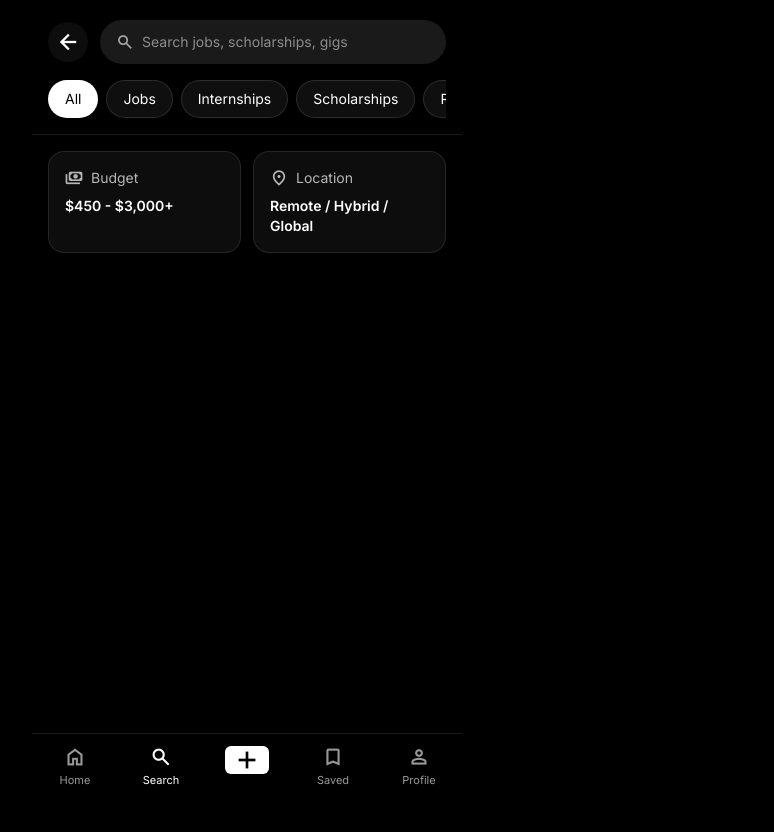
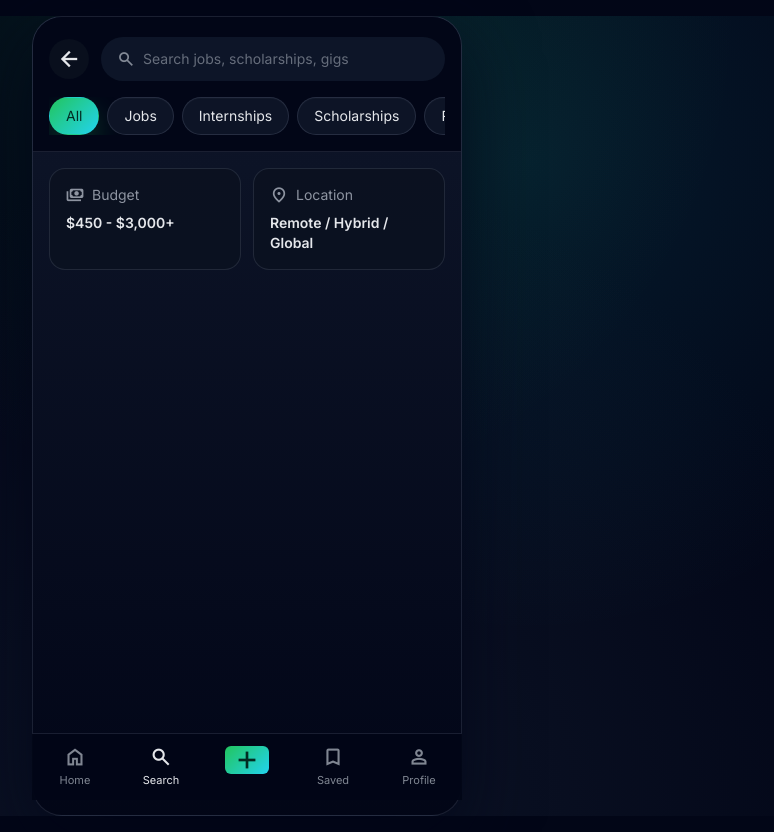
Before and after one commit to juliuskalume/Oval, a plain HTML site: page search.html in a window 1280 px wide. Shown: the whole page, without its empty margins (393-1167 px from the left). Before the commit the page ends 800 px from the top, so only its background shows below. Drawn offline with nearby package versions, Linux system fonts and the light colour scheme.

Commit message:
Apply Sentirax-inspired theme

```diff
--- a/search.html
+++ b/search.html
@@ -16,6 +16,7 @@
     .hide-scrollbar { -ms-overflow-style: none; scrollbar-width: none; }
     .material-symbols-outlined { font-variation-settings: 'FILL' 0, 'wght' 500, 'GRAD' 0, 'opsz' 24; }
   </style>
+  <link rel="stylesheet" href="styles/theme.css" />
 </head>
 <body data-page="search" class="bg-black min-h-screen text-white">
   <div class="phone bg-black">
--- /dev/null
+++ b/styles/theme.css
@@ -0,0 +1,190 @@
+:root {
+  --accent: #22c55e;
+  --accent-2: #22d3ee;
+  --bg: #020617;
+  --surface: #0b1220;
+  --surface-soft: rgba(11, 18, 32, 0.88);
+  --surface-alt: rgba(15, 23, 42, 0.9);
+  --border-subtle: rgba(148, 163, 184, 0.16);
+  --text-main: #e5e7eb;
+  --text-muted: #9ca3af;
+  --shadow-soft: rgba(2, 6, 23, 0.7);
+}
+
+html {
+  background: var(--bg);
+  color-scheme: dark;
+}
+
+body {
+  background:
+    radial-gradient(circle at top, rgba(34, 197, 94, 0.12), transparent 48%),
+    radial-gradient(circle at 72% 18%, rgba(34, 211, 238, 0.1), transparent 42%),
+    radial-gradient(circle at bottom, rgba(15, 23, 42, 0.92), var(--bg) 64%) !important;
+  color: var(--text-main) !important;
+}
+
+.phone {
+  background:
+    linear-gradient(180deg, rgba(15, 23, 42, 0.96), rgba(2, 6, 23, 0.98)) !important;
+  color: var(--text-main);
+  box-shadow: 0 24px 72px var(--shadow-soft);
+}
+
+@media (min-width: 768px) {
+  .phone {
+    border: 1px solid var(--border-subtle);
+    border-radius: 30px;
+    margin-top: 16px;
+    margin-bottom: 16px;
+  }
+}
+
+.glass {
+  background: rgba(11, 18, 32, 0.78) !important;
+  border: 1px solid rgba(148, 163, 184, 0.12) !important;
+  box-shadow: inset 0 1px 0 rgba(255, 255, 255, 0.03);
+  backdrop-filter: blur(16px);
+}
+
+.chip {
+  background: rgba(15, 23, 42, 0.88) !important;
+  border: 1px solid rgba(148, 163, 184, 0.18) !important;
+  color: var(--text-main);
+  box-shadow: inset 0 1px 0 rgba(255, 255, 255, 0.02);
+}
+
+.active-chip {
+  background: linear-gradient(135deg, var(--accent), var(--accent-2)) !important;
+  border-color: transparent !important;
+  color: #022c22 !important;
+  box-shadow: 0 12px 28px rgba(34, 197, 94, 0.24);
+}
+
+.theme-primary {
+  background: linear-gradient(135deg, var(--accent), var(--accent-2));
+  color: #022c22;
+  border: 0;
+  box-shadow: 0 16px 36px rgba(34, 197, 94, 0.28);
+}
+
+.theme-primary:hover {
+  filter: brightness(1.03);
+  transform: translateY(-1px);
+}
+
+.bg-black,
+.bg-zinc-950 {
+  background-color: var(--bg) !important;
+}
+
+.bg-black\/90 {
+  background-color: rgba(2, 6, 23, 0.9) !important;
+}
+
+.bg-white {
+  background: linear-gradient(135deg, var(--accent), var(--accent-2)) !important;
+}
+
+.bg-white\/5 {
+  background-color: rgba(11, 18, 32, 0.74) !important;
+}
+
+.bg-white\/10 {
+  background-color: rgba(15, 23, 42, 0.92) !important;
+}
+
+.bg-white\/15 {
+  background-color: rgba(30, 41, 59, 0.86) !important;
+}
+
+.bg-white\/50 {
+  background-color: rgba(148, 163, 184, 0.5) !important;
+}
+
+.bg-white\/60 {
+  background-color: rgba(34, 197, 94, 0.62) !important;
+}
+
+.bg-white\/80 {
+  background-color: rgba(34, 211, 238, 0.8) !important;
+}
+
+.border-white,
+.border-white\/10,
+.border-white\/20 {
+  border-color: var(--border-subtle) !important;
+}
+
+.text-black {
+  color: #022c22 !important;
+}
+
+.text-white {
+  color: var(--text-main) !important;
+}
+
+.text-white\/90 {
+  color: rgba(229, 231, 235, 0.9) !important;
+}
+
+.text-white\/80 {
+  color: rgba(229, 231, 235, 0.8) !important;
+}
+
+.text-white\/75 {
+  color: rgba(229, 231, 235, 0.75) !important;
+}
+
+.text-white\/70 {
+  color: rgba(156, 163, 175, 0.9) !important;
+}
+
+.text-white\/60 {
+  color: rgba(156, 163, 175, 0.82) !important;
+}
+
+.text-white\/50 {
+  color: rgba(156, 163, 175, 0.72) !important;
+}
+
+.text-white\/45 {
+  color: rgba(156, 163, 175, 0.68) !important;
+}
+
+.text-white\/40 {
+  color: rgba(156, 163, 175, 0.58) !important;
+}
+
+input,
+textarea,
+select {
+  color: var(--text-main);
+}
+
+input::placeholder,
+textarea::placeholder {
+  color: rgba(156, 163, 175, 0.62) !important;
+}
+
+input:focus,
+textarea:focus,
+select:focus {
+  border-color: rgba(34, 197, 94, 0.42);
+  box-shadow: 0 0 0 1px rgba(34, 197, 94, 0.18);
+}
+
+input[type="checkbox"] {
+  accent-color: var(--accent);
+}
+
+input[type="file"]::file-selector-button {
+  background: linear-gradient(135deg, var(--accent), var(--accent-2));
+  color: #022c22;
+  border: 0;
+}
+
+.bg-white:hover,
+.theme-primary:hover {
+  box-shadow: 0 18px 40px rgba(34, 197, 94, 0.3);
+}
```
Also changed, not shown: admin-moderation.html (+1 -0 lines), comments.html (+1 -0 lines), create-post.html (+2 -1 lines), creator-dashboard.html (+1 -0 lines), details.html (+1 -0 lines), edit-post.html (+1 -0 lines), feed.html (+1 -0 lines), notifications.html (+1 -0 lines), onboarding.html (+1 -0 lines), profile.html (+1 -0 lines), saved-posts.html (+1 -0 lines), settings-notifications.html (+1 -0 lines), sign-in-email.html (+1 -0 lines), sign-in-google.html (+1 -0 lines).
